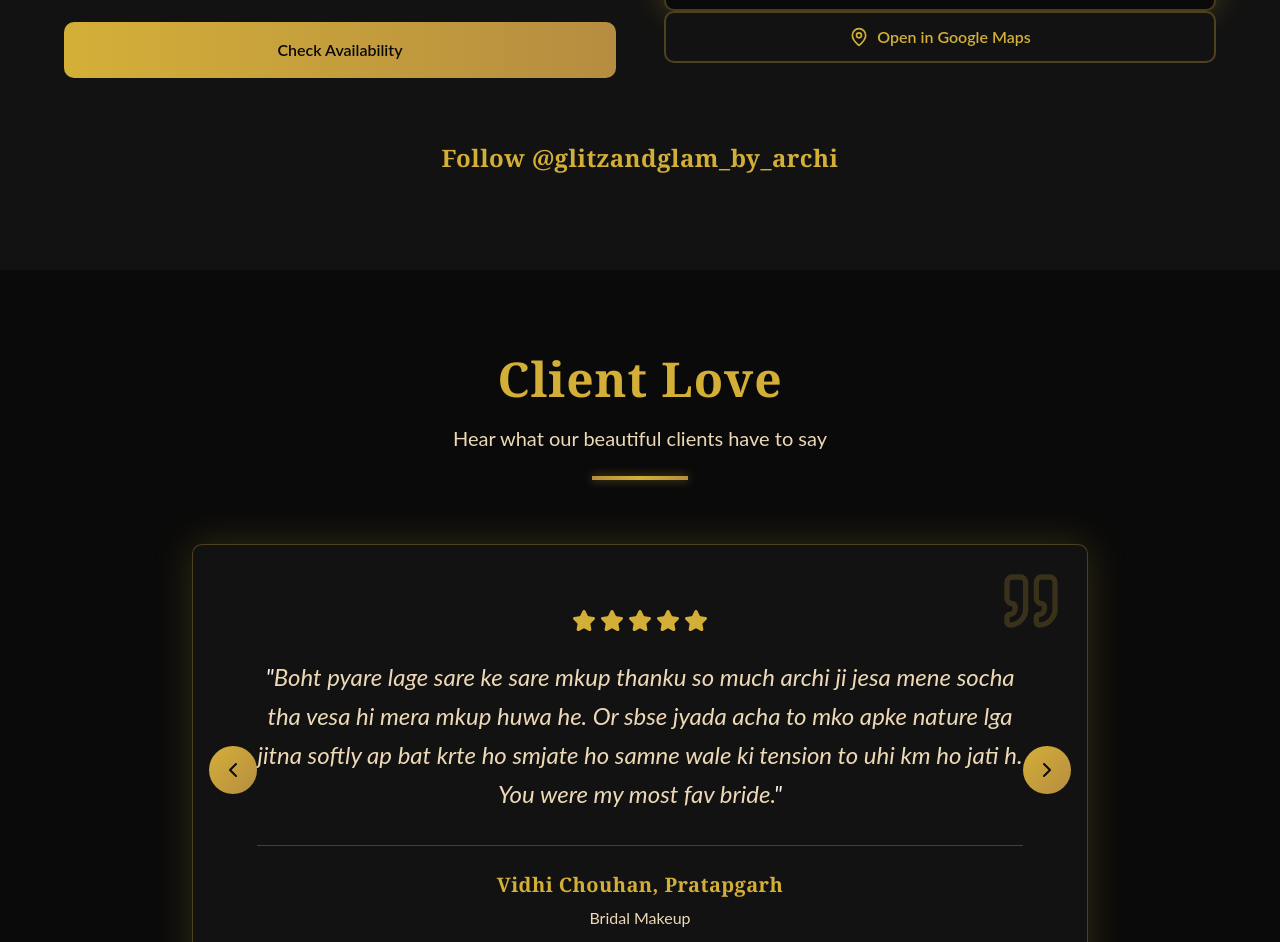
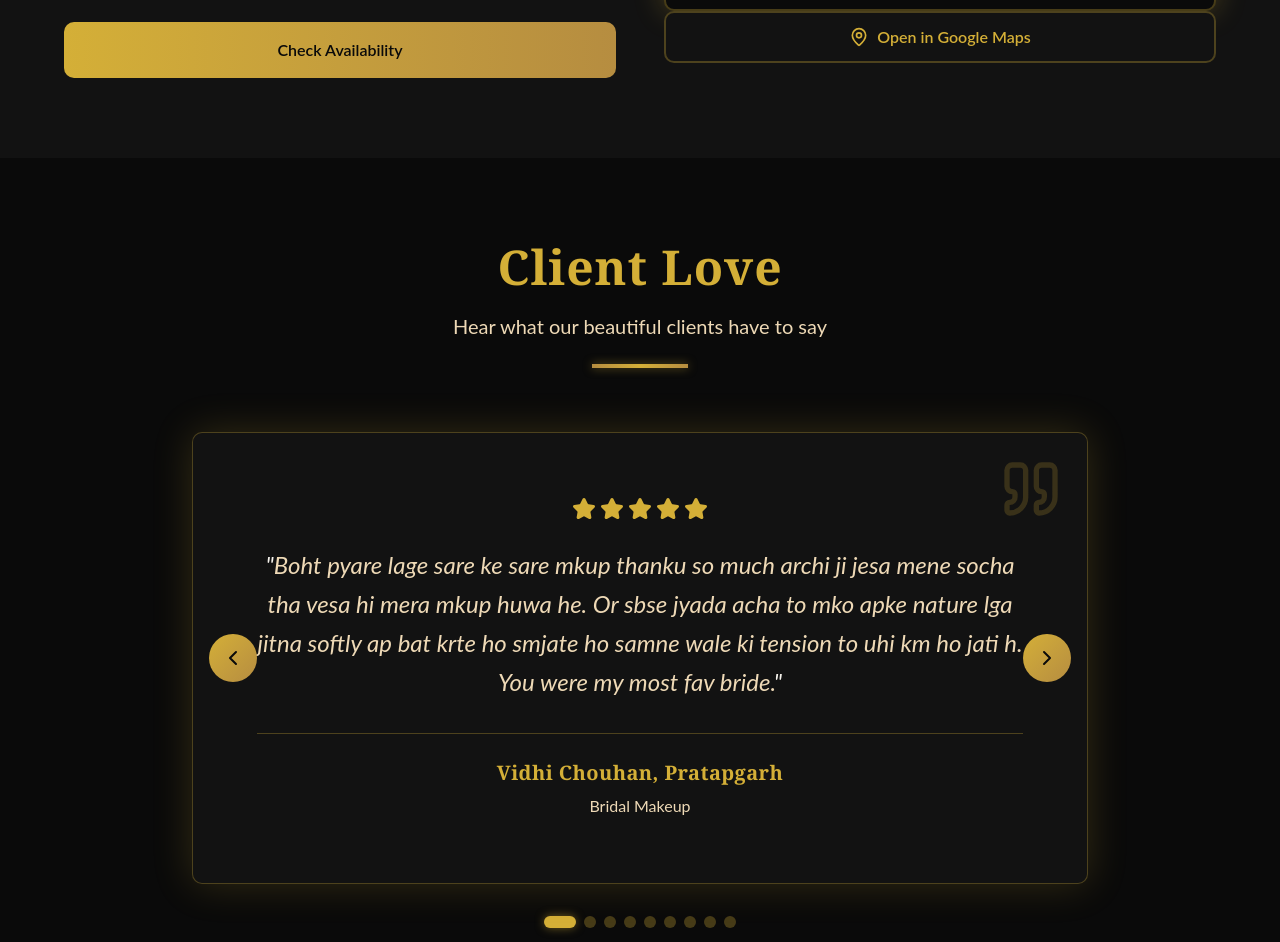
Before and after one commit to harshmangal286/Glitzandglambyarchi, a React (Vite) app: page / in a window 1280 px wide. Shown: the part 9188-10130 px from the top of the page. Built offline with nearby package versions, Linux system fonts and the light colour scheme; grey boxes are pictures that could not be loaded.

Commit message:
done and dusted

```diff
--- a/src/components/Location.tsx
+++ b/src/components/Location.tsx
@@ -102,13 +102,6 @@ export function Location() {
             </a>
           </div>
         </div>
-
-        {/* Social Media Section */}
-        <div className="mt-16 text-center">
-          <h2 className="mb-4 text-2xl sm:text-3xl md:text-4xl lg:text-5xl break-words px-4">
-            Follow @glitzandglam_by_archi
-          </h2>
-        </div>
       </div>
     </section>
   );
```
